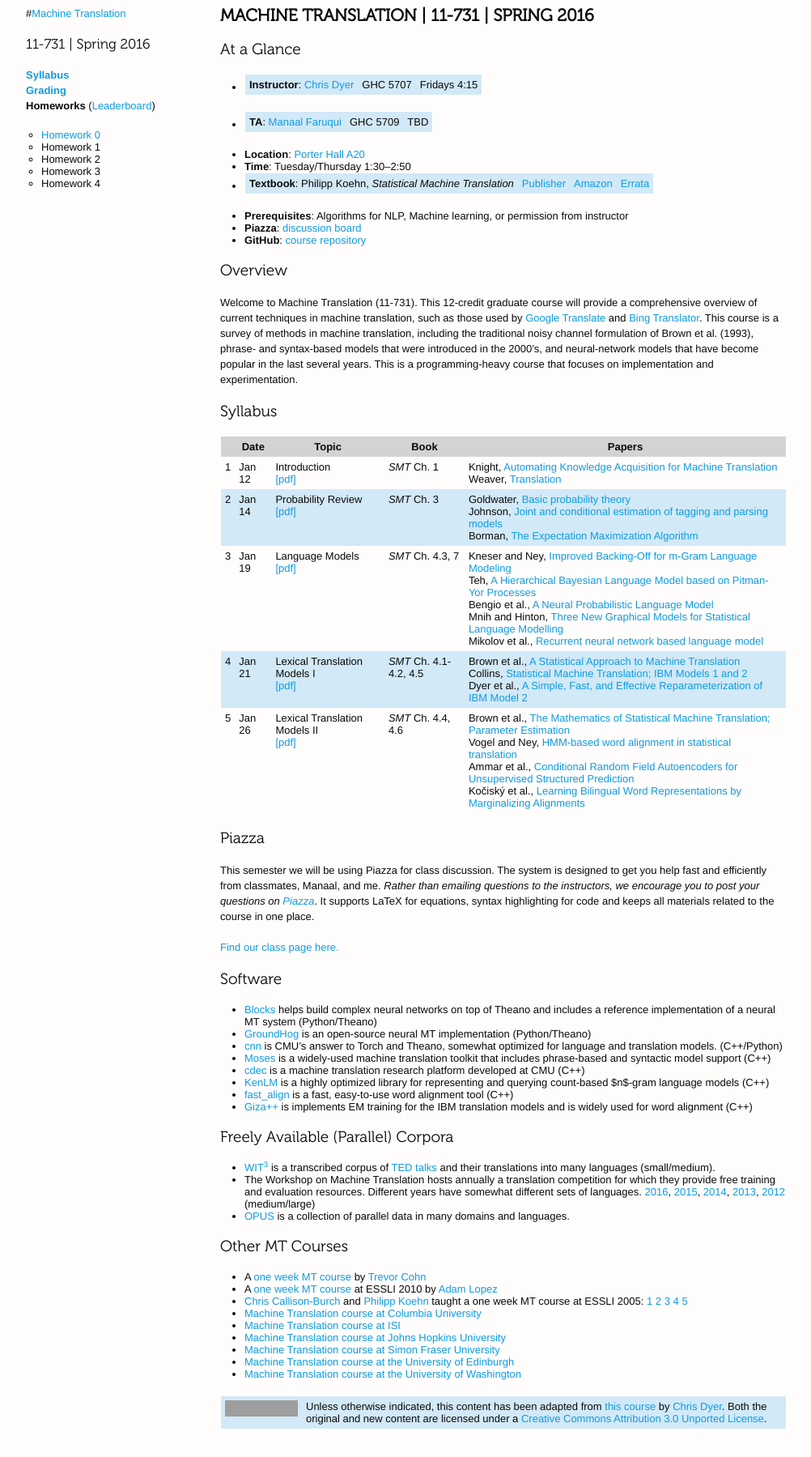
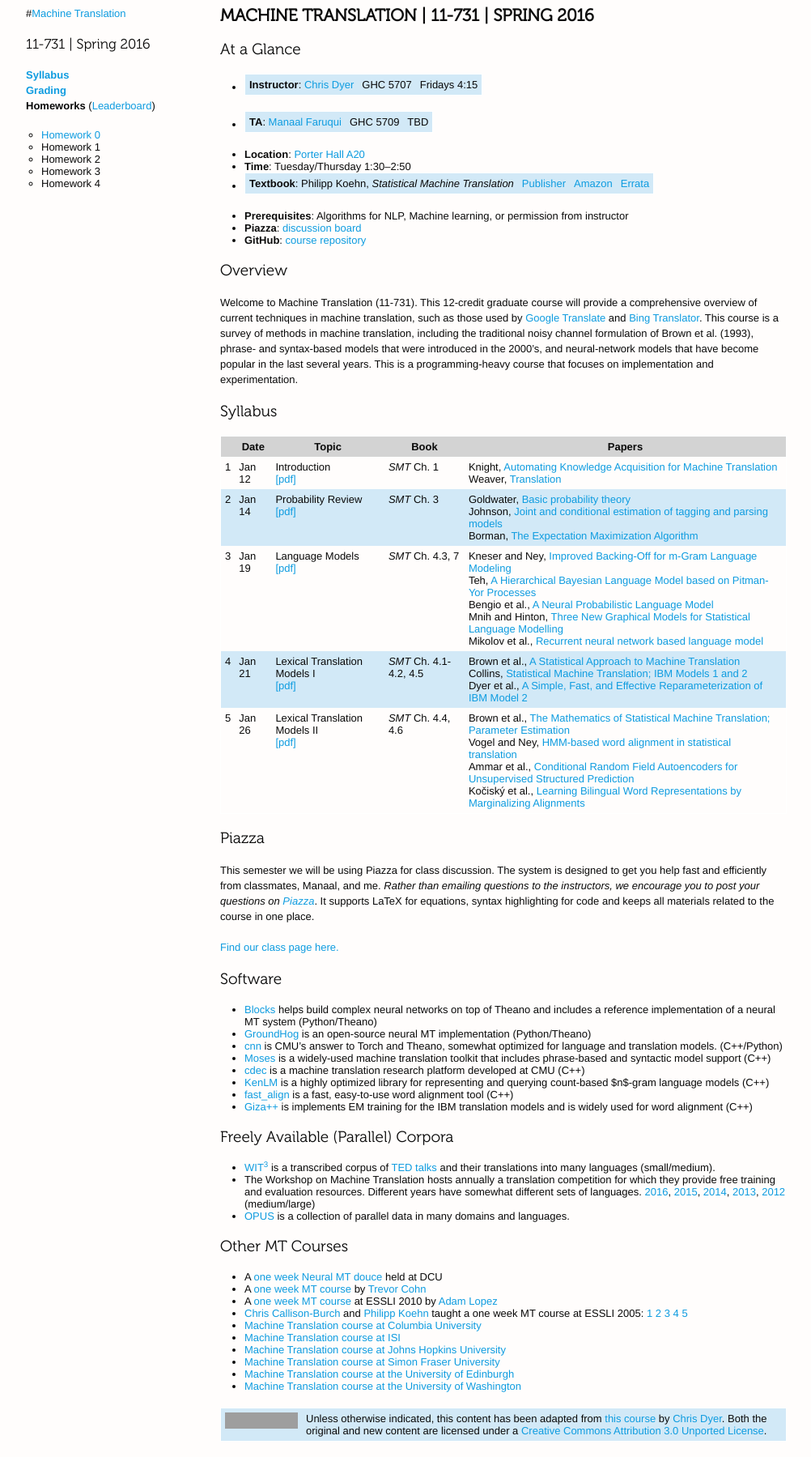
Before and after one commit to redpony/cmu-mt-11731, a Jekyll site: the page built from index.md, in a window 1280 px wide. Shown: the whole page at 81% size, without its empty margins (138-1140 px from the left). Built offline with Jekyll 4.4.1, drawn with Linux system fonts in a browser that asks for light colours; grey boxes are pictures that could not be loaded.

Commit message:
dcu winter course

```diff
--- a/index.md
+++ b/index.md
@@ -94,6 +94,7 @@ This semester we will be using Piazza for class discussion. The system is design
 
 ## Other MT Courses
 
+ * A [one week Neural MT douce](http://dl4mt.computing.dcu.ie/#/home) held at DCU
  * A [one week MT course](http://staffwww.dcs.shef.ac.uk/people/T.Cohn/mt/) by [Trevor Cohn](http://staffwww.dcs.shef.ac.uk/people/T.Cohn/)
  * A [one week MT course](http://www.cs.jhu.edu/~alopez/esslli2010.html) at ESSLI 2010 by [Adam Lopez](http://www.cs.jhu.edu/~alopez/)
  * [Chris Callison-Burch](http://www.cs.jhu.edu/~ccb/) and [Philipp Koehn](http://homepages.inf.ed.ac.uk/pkoehn/) taught a one week MT course at ESSLI 2005: [1](http://homepages.inf.ed.ac.uk/pkoehn/publications/esslli-slides-day1.pdf) [2](http://homepages.inf.ed.ac.uk/pkoehn/publications/esslli-slides-day2.pdf) [3](http://homepages.inf.ed.ac.uk/pkoehn/publications/esslli-slides-day3.pdf) [4](http://homepages.inf.ed.ac.uk/pkoehn/publications/esslli-slides-day4.pdf) [5](http://homepages.inf.ed.ac.uk/pkoehn/publications/esslli-slides-day5.pdf)
```
